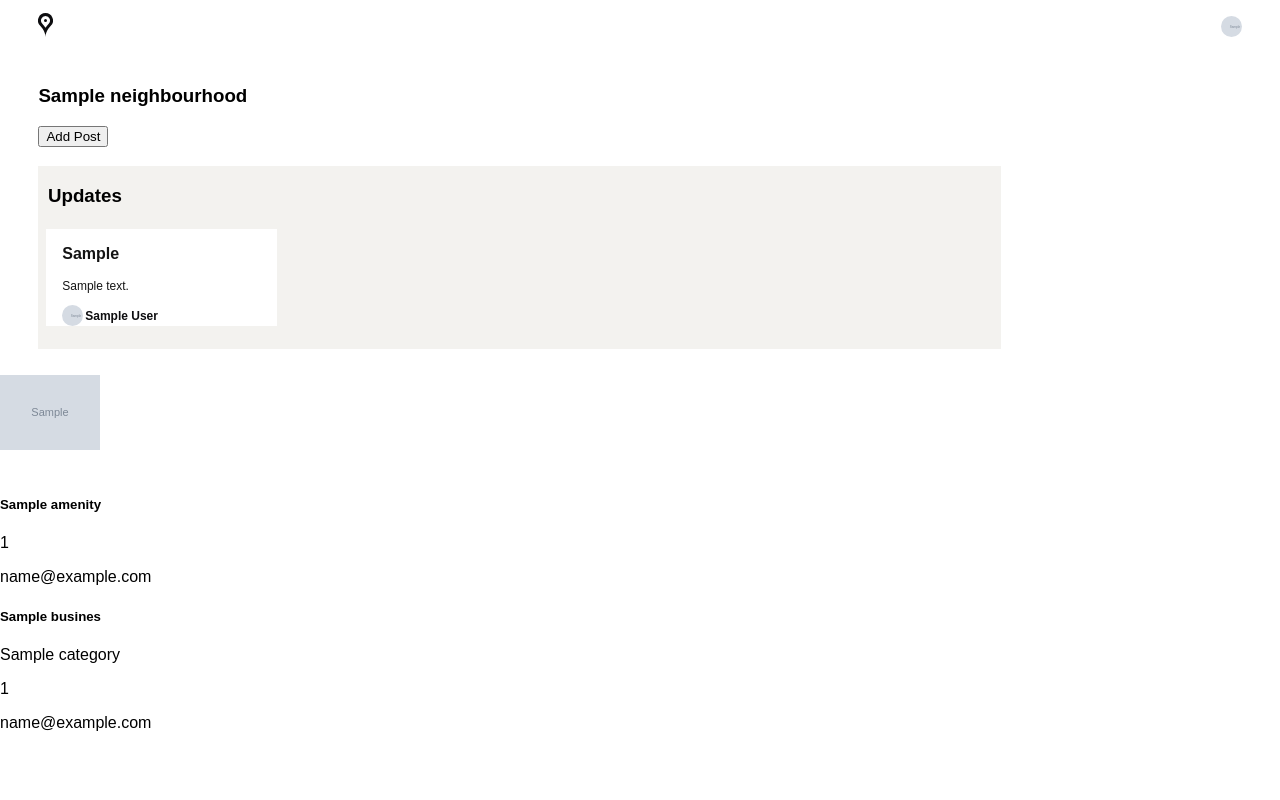
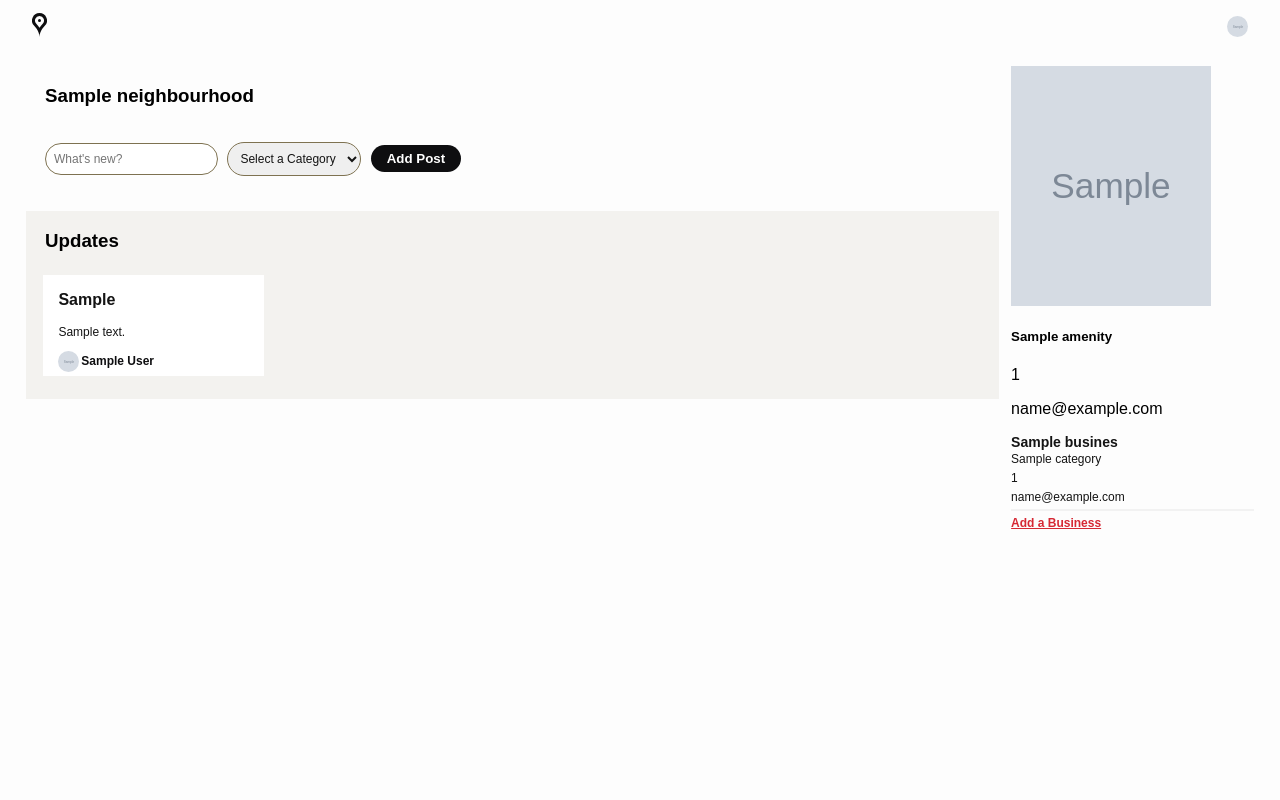
Before and after one commit to mikechumba/hood-watch, a Django app: page / in a window 1280 px wide. Run offline with Django 3.2, Linux system fonts and the light colour scheme; a user stored in the database is signed in; tables that the repository leaves empty hold one stand-in row (values such as "Sample post"); grey boxes marked "Sample" are stand-in pictures; parts of the project's set-up code (start-up, migrations or seed data) failed here and were passed over; some libraries are stand-ins or nearby versions; some web fonts are replaced.

Commit message:
add post form to feed page

```diff
--- a/watch/assets/style.scss
+++ b/watch/assets/style.scss
@@ -8,10 +8,20 @@ body {
    font-family: 'Khula', sans-serif;
 }
 
+#page {
+   position: fixed;
+   top: 0;
+   left: 0;
+   z-index: -10;
+   background-color: rgba(#E8E8E7,0.1);
+   width: 100%;
+   height: 100vh;
+}
+
 // New styling
 nav {
    display: flex;
-   margin: 1% 3%;
+   margin: 1% 2.5%;
    align-items: center;
    > .avatar-sm {
       margin-left: auto;
@@ -30,23 +40,69 @@ nav {
 .content {
    display: flex;
    flex-direction: row;
-   margin: 2% 3%;
+   margin: 2%;
+   justify-content: space-between;
 }
 
 .updates {
    width: 80%;
+   margin-right: 1%;
 }
+
+.add {
+   margin: 0 2%;
+
+   form {
+      display: flex;
+      align-items: center;
+      label {
+         display: none;
+      }
+   }
+
+   input,select {
+      padding: 8px;
+      border-radius: 20px;
+      border: 1px solid #7E7251;
+      @include fonts(clr(p2),fz(s),400);
+      &:focus {
+         border: 2px solid clr(prmry);
+         outline: none;
+         @include fonts(clr(p2),fz(s),600);
+      }
+   }
+
+   input:focus {
+      width: 400px;
+   }
+
+   p {
+      margin-right: 1%;
+   }
+
+   button {
+      background-color: clr(prmry);
+      align-self: center;
+      @include fonts(#fff,fx(s),600);
+      border: none;
+      padding: 6px 16px;
+      border-radius: 20px;
+   }
+}
+
 
 .sidebar {
    width: 20%;
 }
 
 .avatar-lg {
-   width: 100px;
-   height: 100px;
+   width: 200px;
+   height: 240px;
    overflow: hidden;
    img {
       width: 100%;
+      height: 100%;
+      object-fit: cover;
    }
 }
 
@@ -57,6 +113,8 @@ nav {
    border-radius: 50%;
    img {
       height: 100%;
+      width: 100%;
+      object-fit: cover;
    }
 }
 
@@ -64,19 +122,20 @@ nav {
    background-color: #F3F2EF;
 
    > h3 {
-      margin-left: 1%;
+      margin-left: 2%;
       padding-top: 2%;
    }
 }
 
 .posts {
    display: flex;
-   flex-direction: row wrap;
+   flex-flow: row wrap;
+   padding: 0 1%;
    padding-bottom: 2%;
 }
 
 .post-card {
-   width: 24%;
+   width: 23.2%;
    margin: 0.4% 0.8%;
    background-color: #fff;
    > p,  > div {
@@ -99,6 +158,8 @@ nav {
 .author {
    display: flex;
    align-items: center;
+   margin-bottom: 2%;
+   padding-bottom: 10%;
    > p {
       margin: 0 1%;
       @include fonts(clr(prmry),fz(s),600);
@@ -144,3 +205,31 @@ nav {
 .auth-check > p {
    text-align: center;
 }
+
+.business {
+   h5 {
+      margin: 0;
+      @include fonts(clr(p2),fz(m),600);
+   }
+
+   > p {
+      @include fonts(clr(p2),fz(s),500);
+   }
+
+   p {
+      @include fonts(clr(p2),fz(s),400);
+      padding: 1% 0;
+      margin: 0;
+   }
+
+   &::after {
+      content: '';
+      display: block;
+      border: 0.5px solid rgba(#E8E8E7,0.5);
+      margin: 1% 0;
+   }
+}
+
+a {
+   @include fonts(clr(s2),fz(s),600);
+}
--- a/watch/forms.py
+++ b/watch/forms.py
@@ -60,14 +60,14 @@ class PostForm(forms.ModelForm):
       ('General','General'),
       ('Announcement','Announcement'),
    )
+
+   content =  forms.CharField(widget=forms.TextInput(attrs={'placeholder': 'What\'s new?'}))
    category = forms.ChoiceField(choices=CATEGORIES,widget=forms.Select())
 
    class Meta:
       model = Post
       fields = ['content','category']
-      widget = {
-         'content': forms.TextInput(attrs={'placeholder': 'Add a Post'}),
-      }
+
 
 class AmenitiesForm(forms.ModelForm):
    '''
--- a/watch/templates/watch/feed.html
+++ b/watch/templates/watch/feed.html
@@ -4,22 +4,26 @@
 
 {% block content %}
 
+
+   <div id="page"></div>
+
    {% include "watch/nav.html" %}
 
-   <div id="page"></div>
 
    <div class="content">
 
       <div class="updates">
 
-         <h3>{{ user.profile.neighbourhood }}</h3>
+
 
          <div class="add">
-            <a href="">
-               <button>Add Post</button>
-            </a>
+            <h3>{{ user.profile.neighbourhood }}</h3>
+            <form action="" method="post">
+               {% csrf_token %}
+               {{ form.as_p }}
+               <button type="submit">Add Post</button>
+            </form>
          </div>
-
 
          <div class="hood-posts">
 
@@ -50,7 +54,7 @@
 
       </div>
 
-   </div>
+
 
       <div class="sidebar">
          <div class="profile">
@@ -71,18 +75,22 @@
                   </div>
                {% endfor %}
             </div>
-         <div class="amenities">
+
             {% for business in businesses  %}
+               <div class="business">
                      <h5>{{ business.name }}</h5>
                      <p>{{ business.category }}</p>
                      <div class="contacts">
                         <p>{{ business.tel }}</p>
                         <p>{{ business.email }}</p>
                      </div>
+               </div>
             {% endfor %}
-         </div>
-      </div>
+            <a href="">Add a Business</a>
          </div>
 
+      </div>
+
+   </div>
 
 {% endblock content %}
--- a/watch/views.py
+++ b/watch/views.py
@@ -14,11 +14,23 @@ def feed(request):
    businesses = Business.objects.filter(hood=hood)
    amenities = Amenities.objects.filter(hood=hood)
 
+   if request.method == 'POST':
+      form = PostForm(request.POST)
+      if form.is_valid():
+         post = form.save(commit=False)
+         post.author = request.user.profile
+         post.hood = request.user.profile.neighbourhood
+         post.save()
+         return redirect('feed')
+   else:
+      form = PostForm()
+
    context = {
       'title': title,
       'posts': posts,
       'businesses': businesses,
-      'amenities': amenities
+      'amenities': amenities,
+      'form': form
    }
 
    return render(request,'watch/feed.html',context)
```
Also changed, not shown: watch/static/css/style.min.css, watch/templates/watch/layout.html (line endings or trailing spaces), 1 other file. Lines whose indentation alone changed are shown as unchanged.
